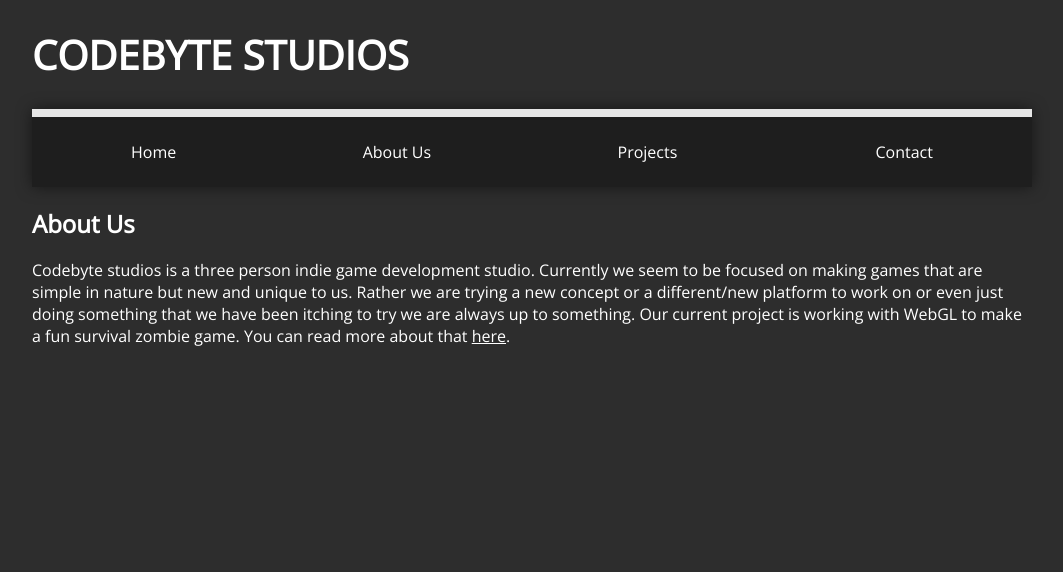
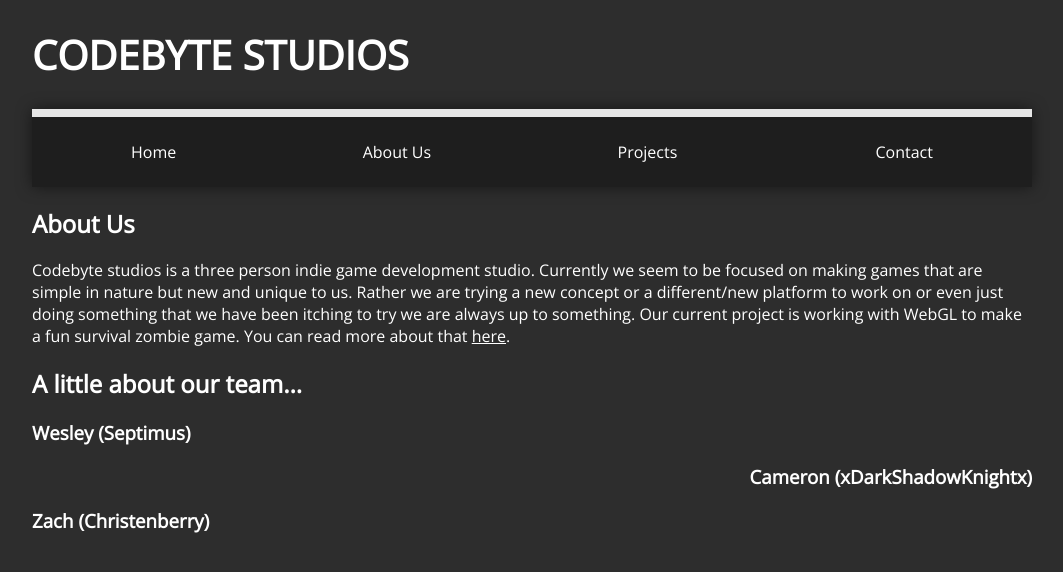
Before and after one commit to CodebyteStudios/codebytestudios.github.io, a Jekyll site: the page built from about.html, in a window 1280 px wide. Shown: the top 572 px of the page, without its empty margins (108-1171 px from the left). Built offline with Jekyll 4.4.1, drawn with Linux system fonts in a browser that asks for light colours; nearby versions of some CDN libraries; Markdown is read by kramdown in place of the engine named in the settings.

Commit message:
Adding to about us page.

```diff
--- a/about.html
+++ b/about.html
@@ -10,3 +10,20 @@
   itching to try we are always up to something. Our current project is working with WebGL to make a fun survival zombie game. You can read more about that
   <a href="http://codebytestudios.github.io/2014/07/09/2D-Game.html">here</a>.
 </p>
+
+<h2>A little about our team...</h2>
+
+<h3>Wesley (Septimus)</h3>
+<p id="wesley">
+
+</p>
+
+<h3 style="text-align: right;">Cameron (xDarkShadowKnightx)</h3>
+<p id="cameron">
+
+</p>
+
+<h3>Zach (Christenberry)</h3>
+<p id="zach">
+
+</p>
```
